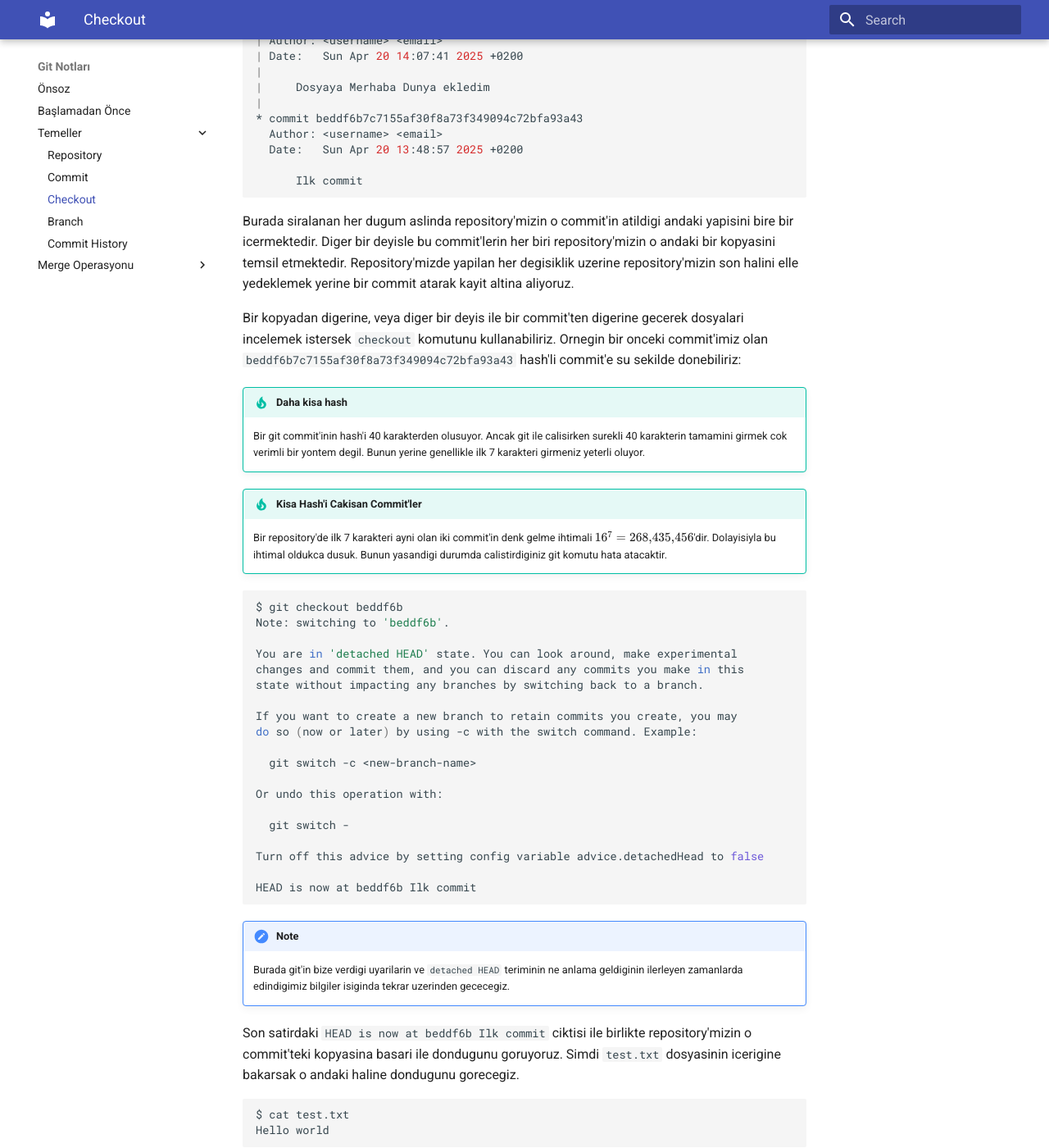
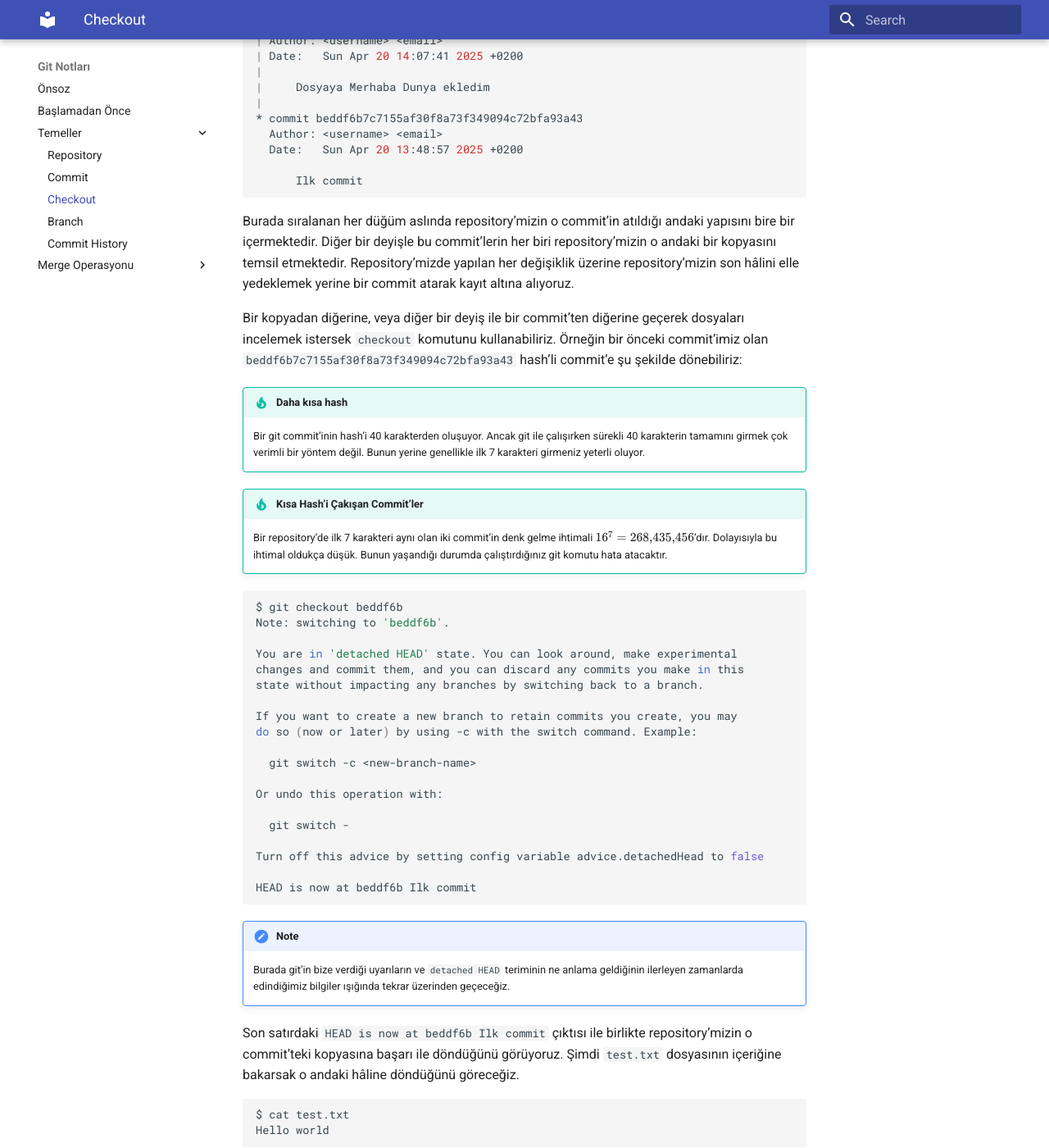
Before and after one commit to buravc/git-kilavuzu, an MkDocs documentation site: the page built from docs/temeller/checkout.md, in a window 1280 px wide and 1400 px high, scrolled down 230 px. Shown: the whole window at 82% size. Built offline with MkDocs 1.6.1 and Material for MkDocs 9.7.7, drawn with Linux system fonts in a browser that asks for light colours; some of the changed text lies outside the part shown.

Commit message:
convert checkout to Turkish

````diff
--- a/docs/temeller/checkout.md
+++ b/docs/temeller/checkout.md
@@ -1,6 +1,6 @@
 # Checkout
 
-Ilk commit'lerimizi atarak repository'mizde iki dugumlu bir degisiklik agaci olusturduk.
+İlk commit’lerimizi atarak repository’mizde iki düğümlü bir değişiklik ağacı oluşturduk.
 
 ```bash
 $ git log --graph
@@ -17,15 +17,15 @@ $ git log --graph
       Ilk commit
 ```
 
-Burada siralanan her dugum aslinda repository'mizin o commit'in atildigi andaki yapisini bire bir icermektedir. Diger bir deyisle bu commit'lerin her biri repository'mizin o andaki bir kopyasini temsil etmektedir. Repository'mizde yapilan her degisiklik uzerine repository'mizin son halini elle yedeklemek yerine bir commit atarak kayit altina aliyoruz.
+Burada sıralanan her düğüm aslında repository’mizin o commit’in atıldığı andaki yapısını bire bir içermektedir. Diğer bir deyişle bu commit’lerin her biri repository’mizin o andaki bir kopyasını temsil etmektedir. Repository’mizde yapılan her değişiklik üzerine repository’mizin son hâlini elle yedeklemek yerine bir commit atarak kayıt altına alıyoruz.
 
-Bir kopyadan digerine, veya diger bir deyis ile bir commit'ten digerine gecerek dosyalari incelemek istersek `checkout` komutunu kullanabiliriz. Ornegin bir onceki commit'imiz olan `beddf6b7c7155af30f8a73f349094c72bfa93a43` hash'li commit'e su sekilde donebiliriz:
+Bir kopyadan diğerine, veya diğer bir deyiş ile bir commit’ten diğerine geçerek dosyaları incelemek istersek `checkout` komutunu kullanabiliriz. Örneğin bir önceki commit’imiz olan `beddf6b7c7155af30f8a73f349094c72bfa93a43` hash’li commit’e şu şekilde dönebiliriz:
 
-!!! tip "Daha kisa hash"
-    Bir git commit'inin hash'i 40 karakterden olusuyor. Ancak git ile calisirken surekli 40 karakterin tamamini girmek cok verimli bir yontem degil. Bunun yerine genellikle ilk 7 karakteri girmeniz yeterli oluyor.
+!!! tip "Daha kısa hash"
+    Bir git commit’inin hash’i 40 karakterden oluşuyor. Ancak git ile çalışırken sürekli 40 karakterin tamamını girmek çok verimli bir yöntem değil. Bunun yerine genellikle ilk 7 karakteri girmeniz yeterli oluyor.
 
-!!! tip "Kisa Hash'i Cakisan Commit'ler"
-    Bir repository'de ilk 7 karakteri ayni olan iki commit'in denk gelme ihtimali $16^7 = 268,\!435,\!456$'dir. Dolayisiyla bu ihtimal oldukca dusuk. Bunun yasandigi durumda calistirdiginiz git komutu hata atacaktir.
+!!! tip "Kısa Hash’i Çakışan Commit’ler"
+    Bir repository’de ilk 7 karakteri aynı olan iki commit’in denk gelme ihtimali $16^7 = 268,\!435,\!456$’dır. Dolayısıyla bu ihtimal oldukça düşük. Bunun yaşandığı durumda çalıştırdığınız git komutu hata atacaktır.
 
 ```bash
 $ git checkout beddf6b
@@ -50,13 +50,13 @@ HEAD is now at beddf6b Ilk commit
 ```
 
 !!! note
-    Burada git'in bize verdigi uyarilarin ve `detached HEAD` teriminin ne anlama geldiginin ilerleyen zamanlarda edindigimiz bilgiler isiginda tekrar uzerinden gececegiz.
+    Burada git’in bize verdiği uyarıların ve `detached HEAD` teriminin ne anlama geldiğinin ilerleyen zamanlarda edindiğimiz bilgiler ışığında tekrar üzerinden geçeceğiz.
 
-Son satirdaki `HEAD is now at beddf6b Ilk commit` ciktisi ile birlikte repository'mizin o commit'teki kopyasina basari ile dondugunu goruyoruz. Simdi `test.txt` dosyasinin icerigine bakarsak o andaki haline dondugunu gorecegiz.
+Son satırdaki `HEAD is now at beddf6b Ilk commit` çıktısı ile birlikte repository’mizin o commit’teki kopyasına başarı ile döndüğünü görüyoruz. Şimdi `test.txt` dosyasının içeriğine bakarsak o andaki hâline döndüğünü göreceğiz.
 
 ```bash
 $ cat test.txt
 Hello world
 ```
 
-`git checkout main` komutu repository'mizi eski haline alarak ile kaldigimiz yerde devam edelim.
+`git checkout main` komutuyla repository’mizi eski hâline alarak ile kaldığımız yerden devam edelim.
````
